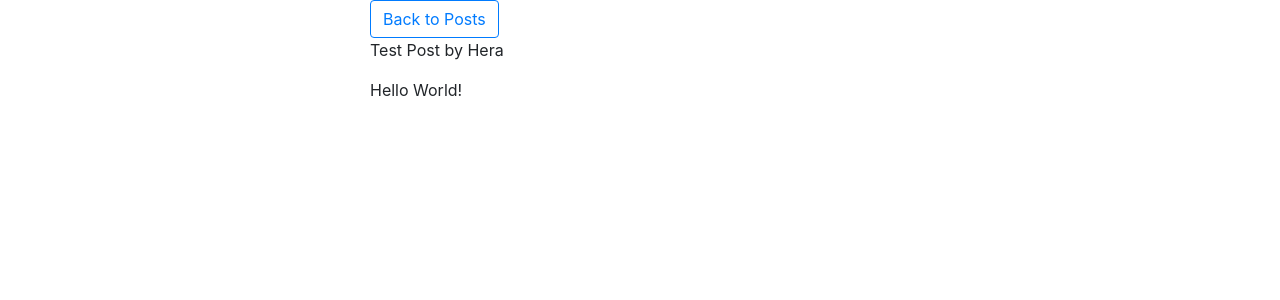
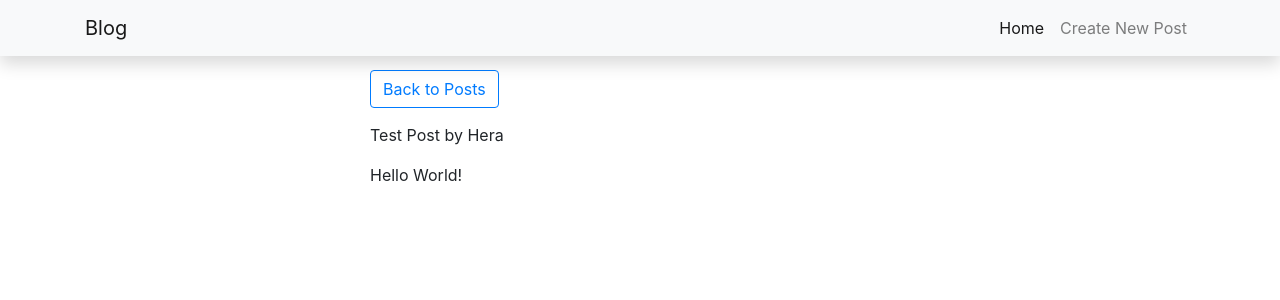
Before and after one commit to hmaver/django-takehometest, a Django app: page /homepage/1/ in a window 1280 px wide. Shown: the top 300 px of the page. Run offline with Django 3.2, Linux system fonts and the light colour scheme; data comes from the database, SQL or seed files in the repository; some libraries are stand-ins or nearby versions.

Commit message:
style fixes

```diff
--- a/djangoblog/homepage/urls.py
+++ b/djangoblog/homepage/urls.py
@@ -8,5 +8,7 @@ app_name = 'homepage'
 urlpatterns = [
     path('', views.index, name='index'),
     path('<int:pk>/', views.detail, name='detail'),
-    path('new/', views.post_new, name='post_new')
+    path('<int:pk>', views.delete_post, name='delete_post'),
+    path('new/', views.post_new, name='post_new'),
+    path('post/<int:pk>/edit/', views.post_edit, name='post_edit'),
 ]
--- a/djangoblog/homepage/views.py
+++ b/djangoblog/homepage/views.py
@@ -12,7 +12,7 @@ from .models import Post, Author
 
 # Get blog posts and display posts
 def index(request):
-    latest_posts = Post.objects.order_by('-created_date')[:5]
+    latest_posts = Post.objects.order_by('-created_date')[:10]
     context = {'latest_posts': latest_posts}
 
     return render(request, 'homepage/index.html', context)
@@ -39,16 +39,22 @@ def post_new(request):
         form = PostForm()
     return render(request, 'post_edit.html', {'form': form})
 
+# Edit Existing Post
 def post_edit(request, pk):
     post = get_object_or_404(Post, pk=pk)
     if request.method == "POST":
         form = PostForm(request.POST, instance=post)
         if form.is_valid():
             post = form.save(commit=False)
-            post.author = request.user
             post.published_date = timezone.now()
             post.save()
-            return redirect('post_detail', pk=post.pk)
+            return redirect('homepage:detail', pk=post.pk)
     else:
         form = PostForm(instance=post)
     return render(request, 'post_edit.html', {'form': form})
+
+# Delete Post
+def delete_post(request, pk):
+    post = get_object_or_404(Post, pk=pk)
+    post.delete()
+    return redirect('homepage:index')
--- a/djangoblog/templates/base.html
+++ b/djangoblog/templates/base.html
@@ -22,19 +22,48 @@
             font-size: 3.5rem;
           }
         }
+
+        .btn-outline-red {
+            color: #bd2130;
+            border-color: #bd2130;
+        }
+
+        .btn-outline-green {
+            color:#28a745;
+            border-color: #28a745;
+        }
       </style>
 
     <title>Home {% block title %} {% endblock %}</title>
 </head>
 
 <body>
-    <div class="container">
+    <nav class="navbar navbar-expand-lg navbar-light bg-light shadow fixed-top" >
+        <div class="container">
+          <a class="navbar-brand" href="">Blog</a>
+          <button class="navbar-toggler" type="button" data-toggle="collapse" data-target="#navbarResponsive" aria-controls="navbarResponsive" aria-expanded="false" aria-label="Toggle navigation">
+                <span class="navbar-toggler-icon"></span>
+              </button>
+          <div class="collapse navbar-collapse" id="navbarResponsive">
+            <ul class="navbar-nav ml-auto">
+              <li class="nav-item active">
+                <a class="nav-link" href="{% url 'homepage:index' %}">Home</a>
+              </li>
+              <li class="nav-item">
+                <a class="nav-link" href="{% url 'homepage:post_new' %}">Create New Post</a>
+              </li>
+            </ul>
+          </div>
+        </div>
+      </nav>
+    <div class="container" style="padding-top: 70px;">
         <div class="row">
             <div class="col-md-6 m-auto">
                 {% block content %} {% endblock %}
             </div>
         </div>
     </div>
+
 </body>
 
 </html>
--- a/djangoblog/templates/post_detail.html
+++ b/djangoblog/templates/post_detail.html
@@ -6,17 +6,16 @@
 {%block content%}
 
 <a class="btn btn-outline-primary" href="{% url 'homepage:index' %}">Back to Posts</a>
-
-<div class="blog-post">
+<div class="post-preview" style="padding-top: 15px;">
 
     <p class="blog-post-meta"> {{post.title}} by {{post.author}} </p>
     <p> {{post.description|linebreaks}} </p>
 
   </div>
         {% if user.is_authenticated %}
-            <nav class="blog-pagination">
-                <a class="btn btn-outline-primary" href="{{post.id}}">Delete</a>
-                <a class="btn btn-outline-primary" href="{{post.id}}">Delete</a>
+            <nav class="blog-pagination" >
+                <a class="btn btn-outline-primary" href="{% url 'homepage:post_edit' pk=post.pk %}">Edit</a>
+                <a class="btn btn-outline-red" href="{% url 'homepage:delete_post' pk=post.pk %}">Delete</a>
             </nav>
 
         {% endif %}
--- a/djangoblog/templates/post_edit.html
+++ b/djangoblog/templates/post_edit.html
@@ -1,9 +1,10 @@
 {% extends 'base.html' %}
 
 {% block content %}
-    <h2>New post</h2>
+    <h2 class="text-center mb-3">New Post</h2>
     <form method="POST" class="post-form">{% csrf_token %}
         {{ form.as_p }}
-        <button type="submit" class="save btn btn-default">Save</button>
+        <button type="submit" class="btn btn-outline-primary">Save</button>
+        <a class="btn btn-outline-red" href="{% url 'homepage:index' %}" >Cancel</a>
     </form>
 {% endblock %}
```
Also changed, not shown: djangoblog/templates/homepage/index.html (+3 -5 lines).
